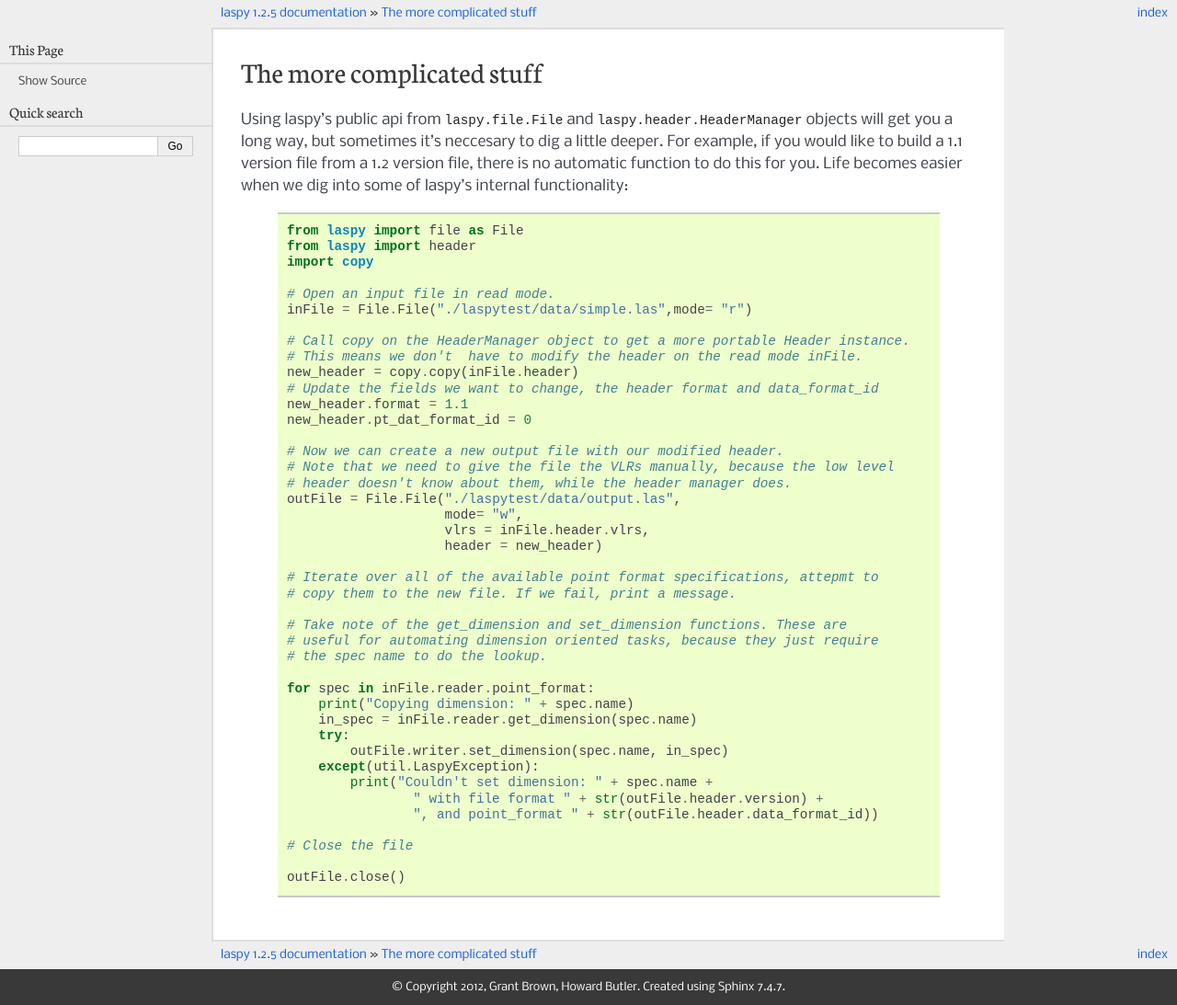
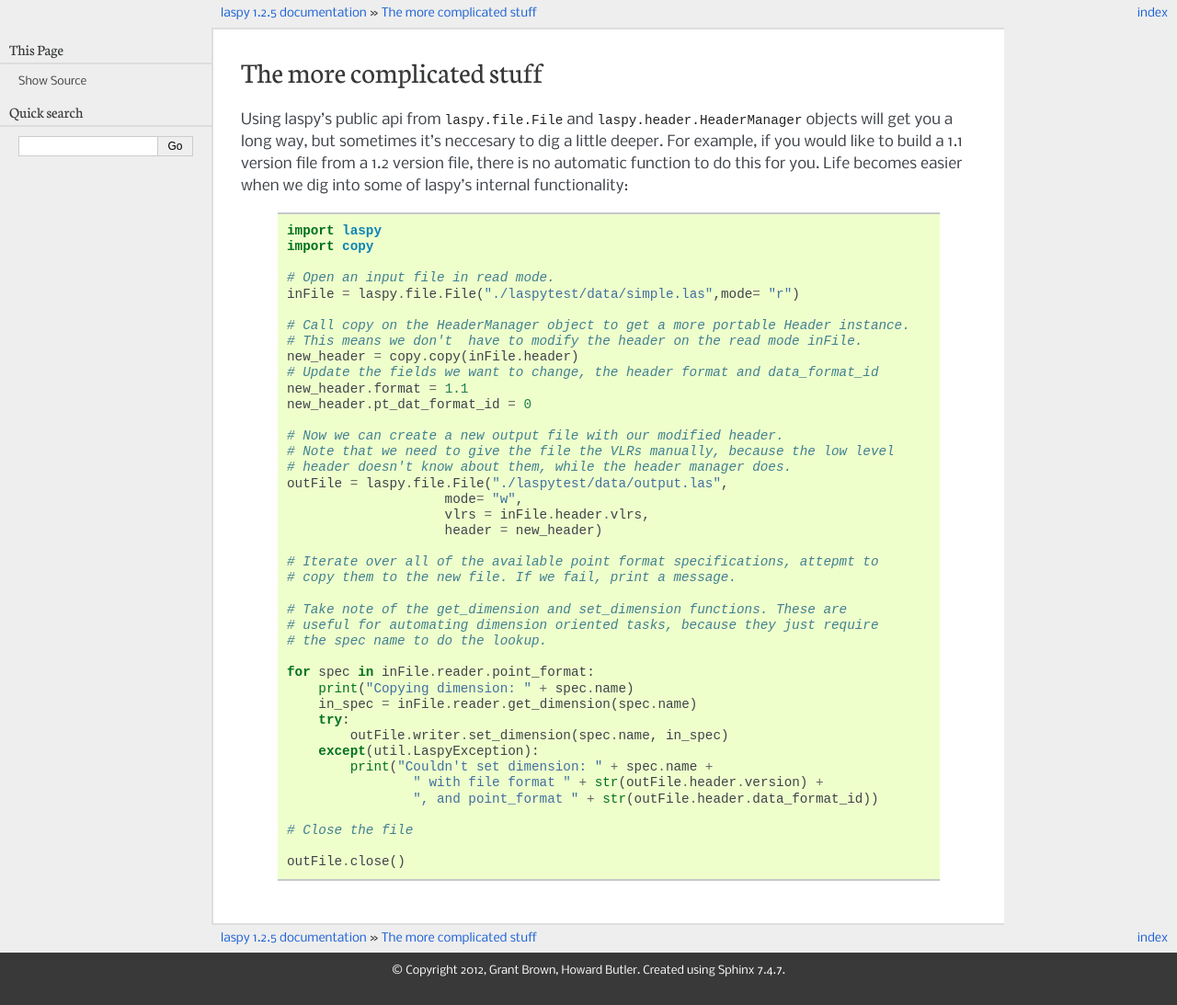
Before and after one commit to laspy/laspy, a Sphinx documentation site: the page built from doc/source/tut_part_2.rst, in a window 1280 px wide. Shown: the whole page at 92% size. Built offline with Sphinx 7.4.7, drawn with Linux system fonts in a browser that asks for light colours; formulas are drawn with MathJax 3; pages that are not in the unit, such as notebooks, are missing from menus.

Commit message:
Continue moving documentation to absolute imports

```diff
--- a/doc/source/tut_part_2.rst
+++ b/doc/source/tut_part_2.rst
@@ -10,12 +10,11 @@
 
     .. code-block:: python
 
-        from laspy import file as File
-        from laspy import header
+        import laspy
         import copy
 
         # Open an input file in read mode.
-        inFile = File.File("./laspytest/data/simple.las",mode= "r")
+        inFile = laspy.file.File("./laspytest/data/simple.las",mode= "r")
 
         # Call copy on the HeaderManager object to get a more portable Header instance.
         # This means we don't  have to modify the header on the read mode inFile.
@@ -27,7 +26,7 @@
         # Now we can create a new output file with our modified header.
         # Note that we need to give the file the VLRs manually, because the low level
         # header doesn't know about them, while the header manager does.
-        outFile = File.File("./laspytest/data/output.las",
+        outFile = laspy.file.File("./laspytest/data/output.las",
                             mode= "w",
                             vlrs = inFile.header.vlrs,
                             header = new_header)
```
